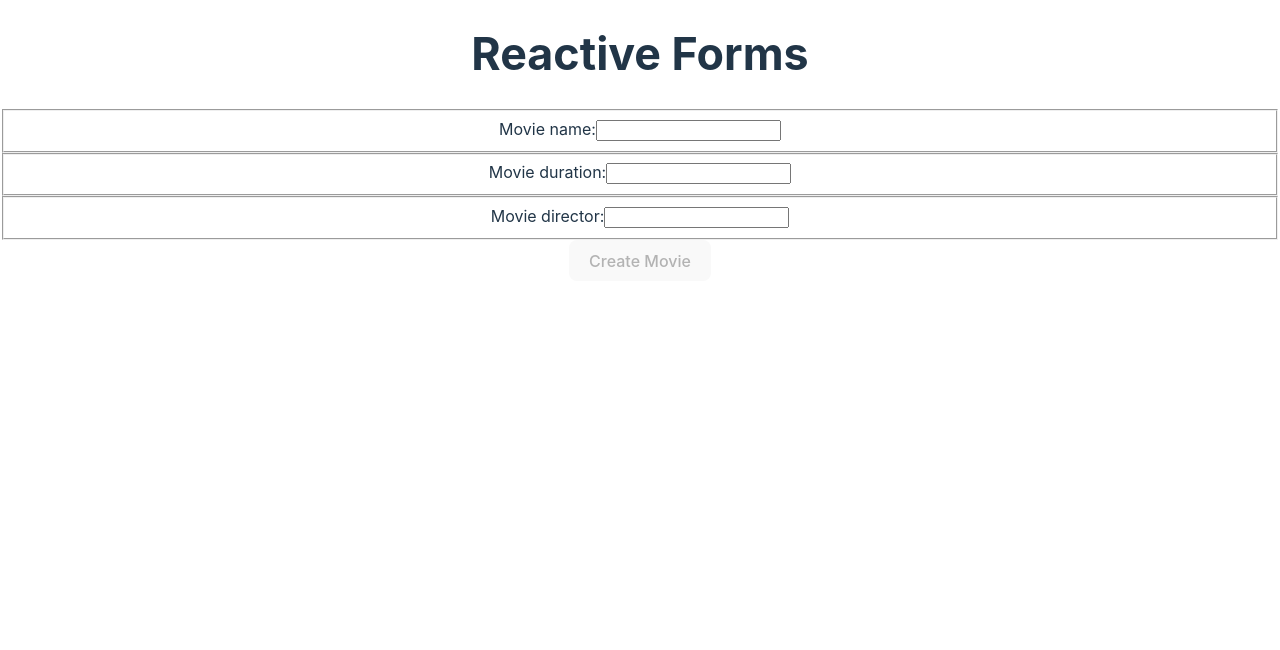
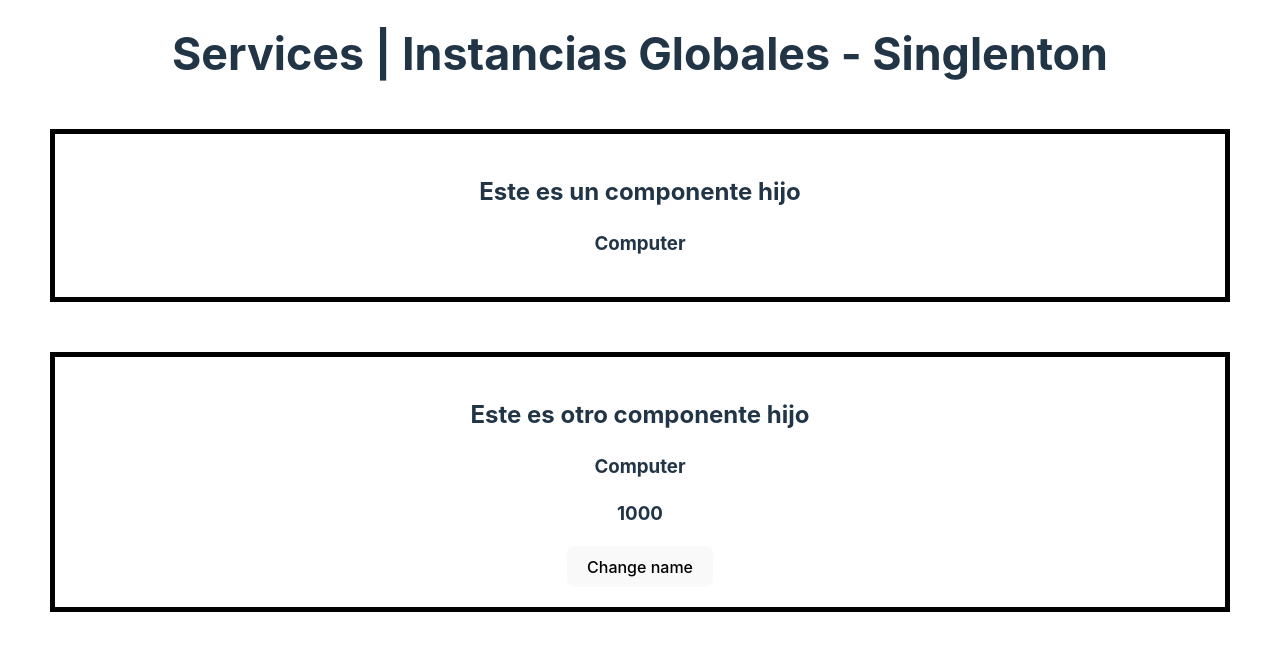
Before and after one commit to josephmn/my-project, an Angular app: page / in a window 1280 px wide. Shown: the top 650 px of the page. Built offline with nearby package versions, Linux system fonts and the light colour scheme.

Commit message:
trabajando con Services usando el comando: ng g service services/product, para crear el servicio

```diff
--- a/src/app/app.component.html
+++ b/src/app/app.component.html
@@ -1,25 +1,5 @@
-<h1>Reactive Forms</h1>
+<h1>Services | Instancias Globales - Singlenton</h1>
 
-<form [formGroup]="movieForm" (submit)="handleSubmit()">
-    <fieldset>
-        <label for="movie-name">Movie name:</label>
-        <input type="text" id="movie-name" formControlName="nombre">
-        @if (name.invalid && name.touched) {
-            <p class="form-error">Name is required</p>
-        }
-    </fieldset>
-    <fieldset>
-        <label for="movie-duration">Movie duration:</label>
-        <input type="number" id="movie-duration" formControlName="duracion">
-        @if (duration.hasError("required") && duration.touched) {
-            <p class="form-error">Duration is required</p>
-        } @else if (duration.hasError("max") && duration.touched) {
-            <p class="form-error">Movie cannot be longer than 300 minutes</p>
-        }
-    </fieldset>
-    <fieldset>
-        <label for="movie-director">Movie director:</label>
-        <input type="text" id="movie-director" formControlName="director">
-    </fieldset>
-    <button [disabled]="movieForm.invalid">Create Movie</button>
-</form>
+<app-child></app-child>
+
+<app-child2></app-child2>
--- a/src/app/app.component.ts
+++ b/src/app/app.component.ts
@@ -1,39 +1,17 @@
 import { Component } from '@angular/core';
-import { FormControl, FormGroup, ReactiveFormsModule, Validators } from '@angular/forms';
+import { ChildComponent } from './components/child/child.component';
+import { Child2Component } from './components/child2/child2.component';
 
 @Component({
   selector: 'app-root',
   standalone: true,
   imports: [
-    ReactiveFormsModule
+    ChildComponent,
+    Child2Component
   ],
   templateUrl: './app.component.html',
   styleUrl: './app.component.css'
 })
 export class AppComponent {
-  movieForm: FormGroup;
-  name: FormControl;
-  duration: FormControl;
-  director: FormControl;
 
-  constructor() {
-    this.name = new FormControl('', Validators.required);
-    this.duration = new FormControl('', [
-      Validators.required,
-      Validators.max(300)
-    ]);
-    this.director = new FormControl('');
-
-    this.movieForm = new FormGroup({
-      nombre: this.name,
-      duracion: this.duration,
-      director: this.director
-    });
-  }
-
-  handleSubmit() {
-    console.log('Movie created: ', this.movieForm.value);
-    console.table(this.movieForm.value);
-    this.movieForm.reset();
-  }
 }
--- a/src/app/components/child/child.component.html
+++ b/src/app/components/child/child.component.html
@@ -1,7 +1,5 @@
 <div class="child">
     <h2>Este es un componente hijo</h2>
 
-    <p>Nombre de usuario: {{ userName }}</p>
-
-    <button (click)="handleLogin()">Login</button>
+    <h3>{{ productService.product.name }}</h3>
 </div>
--- a/src/app/components/child/child.component.ts
+++ b/src/app/components/child/child.component.ts
@@ -1,4 +1,5 @@
 import { Component, output } from '@angular/core';
+import { ProductService } from '../../services/product.service';
 
 @Component({
   selector: 'app-child',
@@ -8,14 +9,7 @@ import { Component, output } from '@angular/core';
   styleUrl: './child.component.css'
 })
 export class ChildComponent {
-  // @Output()
-  // login: EventEmitter<string> = new EventEmitter<string>;
+  constructor(public productService: ProductService) {
 
-  login = output<string>();
-
-  userName: string = 'Adrian!'
-
-  handleLogin() {
-    this.login.emit(this.userName);
   }
 }
--- /dev/null
+++ b/src/app/components/child2/child2.component.css
@@ -0,0 +1,5 @@
+.child {
+  border: 5px solid black;
+  margin: 50px;
+  padding: 20px;
+}
--- /dev/null
+++ b/src/app/components/child2/child2.component.html
@@ -0,0 +1,8 @@
+<div class="child">
+    <h2>Este es otro componente hijo</h2>
+
+    <h3>{{ productService.product.name }}</h3>
+    <h3>{{ productService.product.price }}</h3>
+
+    <button (click)="productService.setProductName('Televisión')">Change name</button>
+</div>
--- /dev/null
+++ b/src/app/services/product.service.ts
@@ -0,0 +1,21 @@
+import { Injectable } from '@angular/core';
+import Product from '../models/product.models';
+
+@Injectable({
+  providedIn: 'root'
+})
+export class ProductService {
+  product: Product;
+
+  constructor() {
+    this.product = {
+      name: "Computer",
+      price: 1000,
+      isForSale: true
+    }
+  }
+
+  setProductName(name: string): void {
+    this.product.name = name;
+  }
+}
```
Also changed, not shown: src/app/components/child2/child2.component.ts (added, +15 -0 lines), 2 other files (tests, documents, lock files or other folders).
